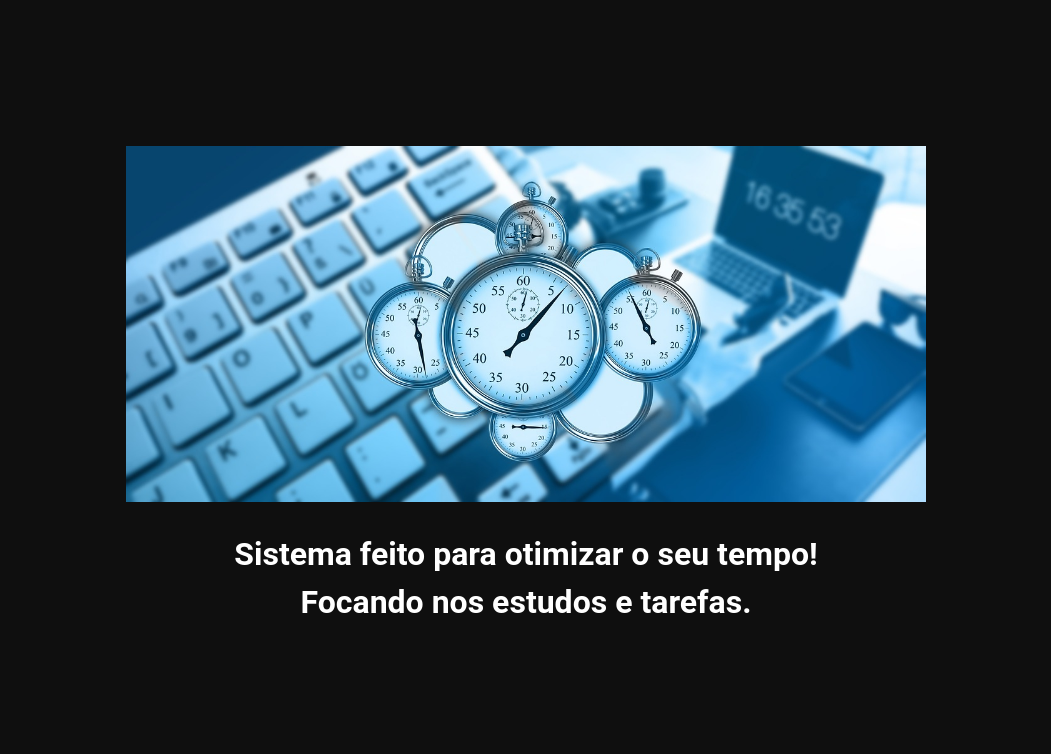
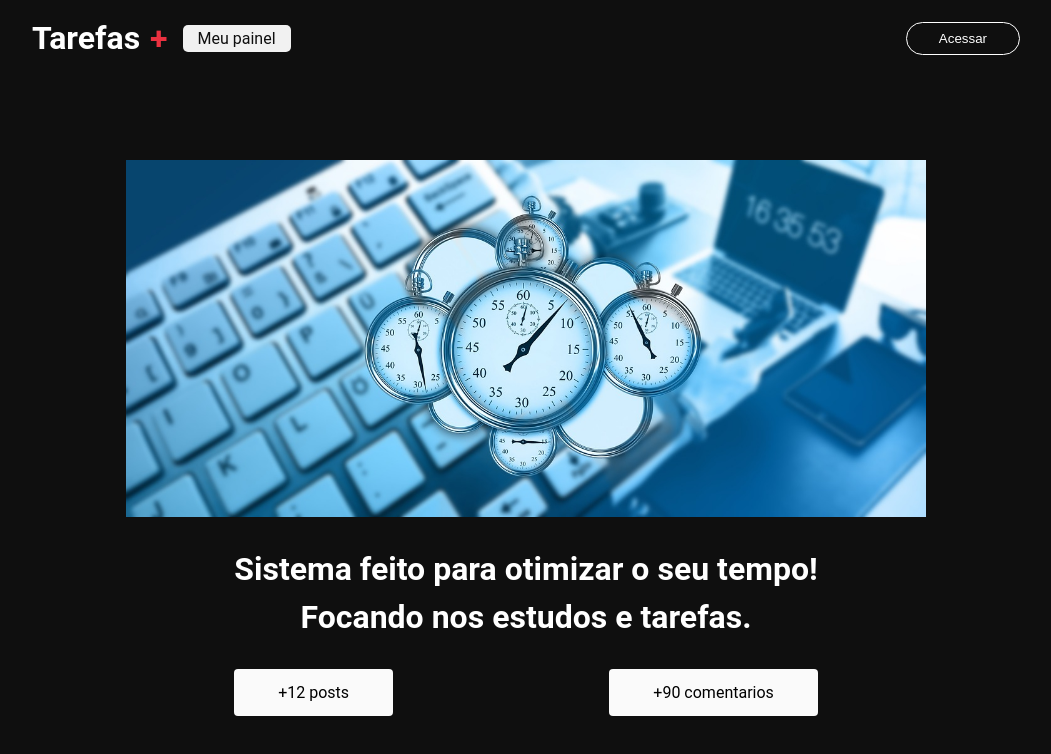
Before and after one commit to JeuVictor/Tarefas_Proj, a Next.js app: page / in a window 1280 px wide. Shown: the top 754 px of the page, without its empty margins (114-1165 px from the left). Built offline with nearby package versions, Linux system fonts and the light colour scheme.

Commit message:
criando header

```diff
--- /dev/null
+++ b/src/components/header/index.tsx
@@ -0,0 +1,18 @@
+import styles from "./styles.module.css";
+import Link from "next/link";
+
+export function Header(){
+    return(
+        <header className={styles.header}>
+            <section className={styles.content}>
+                <nav className={styles.nav}>
+                    <Link href="/">
+                        <h1 className={styles.logo}>Tarefas <span>+</span></h1>
+                    </Link>
+                    <Link href="/" className={styles.link} >Meu painel</Link>
+                </nav>
+                <button className={styles.loginButton}>Acessar</button>
+            </section>
+        </header>
+    )
+}
--- /dev/null
+++ b/src/components/header/styles.module.css
@@ -0,0 +1,56 @@
+.header{
+    width: 100%;
+    height: 76px;
+    background-color: #0f0f0f;
+    display: flex;
+    align-items: center;
+    justify-content: center;
+}
+.content {
+  padding: 0 18px;
+  width: 100%;
+  max-width: 1024px;
+  display: flex;
+  align-items: center;
+  justify-content: space-between;
+}
+.content a{
+    text-decoration: none;
+}
+
+.logo {
+  color: #fff;
+  font-size: 32px;
+}
+
+.logo span{
+    color: #ea3140;
+    padding-left: 2px;
+}
+
+.loginButton {
+  background-color: transparent;
+    padding: 8px 32px;
+    border-radius: 24px;
+    color: #fff;
+    border: 1.5px solid #fff;
+    cursor: pointer;
+    transform: all 0.4s;
+}
+.loginButton:hover{
+    transform: scale(1.08);
+    background-color: #fff;
+    color: #0f0f0f;
+    font-weight: bold;
+}
+.nav{
+    display: flex;
+    align-items: center;
+}
+.link {
+  background-color: #f1f1f1;
+  color: #0f0f0f;
+  padding: 4px 15px;
+  border-radius: 5px;
+  margin: 0 15px;
+}
--- a/src/pages/_app.tsx
+++ b/src/pages/_app.tsx
@@ -1,6 +1,13 @@
 import "@/styles/globals.css";
 import type { AppProps } from "next/app";
+import  {Header}  from "../components/header";
+import React from "react";
 
 export default function App({ Component, pageProps }: AppProps) {
-  return <Component {...pageProps} />;
+  return (
+    <>
+    <Header />
+    <Component {...pageProps} />
+    </>
+  );
 }
--- a/src/pages/index.tsx
+++ b/src/pages/index.tsx
@@ -16,9 +16,20 @@
             alt="Logo Tarefas"
             src={time_logo}
             priority/>
+          </div>
+
           <h1 className={styles.title}
           >Sistema feito para otimizar o seu tempo! <br /> Focando nos estudos e tarefas. </h1>
 
+          <div>
+            <div className={styles.infoContent}>
+              <section className={styles.box}>
+                <span>+12 posts</span>
+              </section>
+              <section className={styles.box}>
+                <span>+90 comentarios</span>
+              </section>
+            </div>
           </div>
         </main>
 
--- a/src/styles/Home.module.css
+++ b/src/styles/Home.module.css
@@ -2,7 +2,7 @@
 .container{
   background-color: #0f0f0f;
   width: 100%;
-  height: 100vh;
+  height: calc(100vh - 76px);
   display: flex;
   justify-content: center;
   align-items: center;
@@ -29,3 +29,34 @@
   margin: 28px;
   line-height: 150%;
 }
+.infoContent{
+  display: flex;
+  align-items: center;
+  justify-content: space-around;
+}
+.box{
+  background-color: #fafafa;
+  padding: 14px 44px;
+  border-radius:  4px;
+  transition: transform 0.4s;
+}
+.box:hover{
+  transform: scale(1.08);
+}
+
+@media screen and (max-width: 580px){
+  .hero{
+    max-width: 80%;
+  }
+  .title{
+    font-size: 24px;
+  }
+  .infoContent{
+    flex-direction: column;
+  }
+  .box{
+    width: 80%;
+    margin-bottom: 14px;
+    text-align: center;
+  }
+}
```
